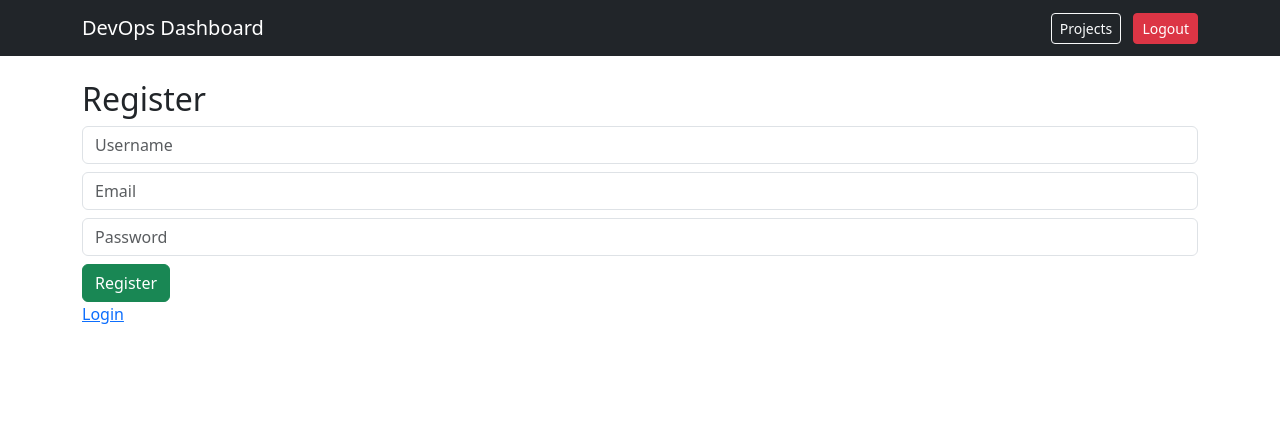
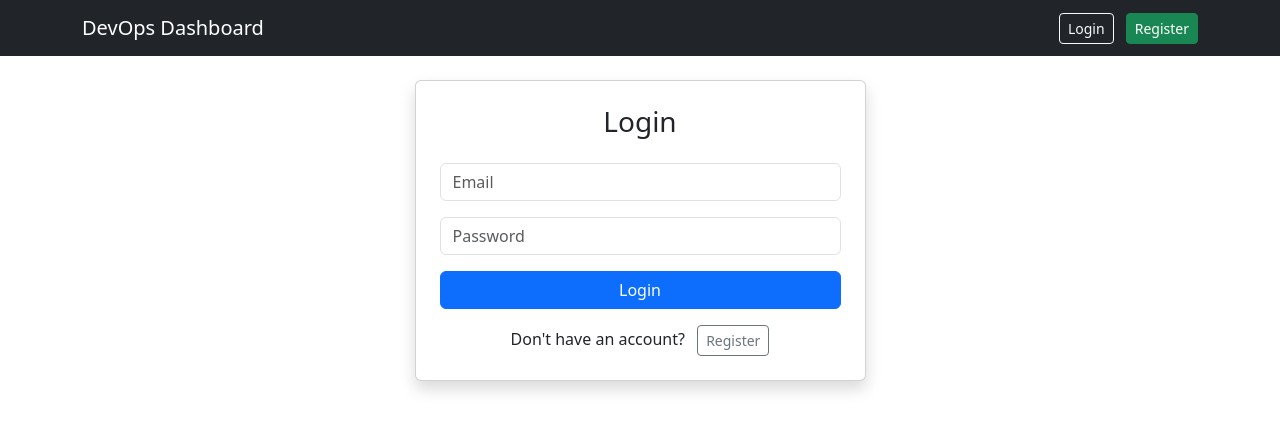
Before and after one commit to Amanzuu/Devops-flask-dashboard, a Flask app: page /login in a window 1280 px wide. Shown: the top 431 px of the page. Run offline with Flask 3, Linux system fonts and the light colour scheme.

Commit message:
Improve login and register UI with centered Bootstrap card layout

```diff
--- a/app/routes.py
+++ b/app/routes.py
@@ -3,6 +3,7 @@ from flask_login import login_user, logout_user, login_required, current_user
 from werkzeug.security import generate_password_hash, check_password_hash
 from .models import User, Project
 from . import db
+from .models import User, Project, Deployment
 
 main = Blueprint("main", __name__)
 
@@ -67,3 +68,36 @@ def create_project():
         return redirect(url_for("main.projects"))
 
     return render_template("create_project.html")
+
+#Deploye route
+
+import time
+import random
+
+@main.route("/projects/<int:project_id>/deploy")
+@login_required
+def deploy(project_id):
+    project = Project.query.get_or_404(project_id)
+
+    deployment = Deployment(
+        project_id=project.id,
+        status="Running",
+        logs="Starting deployment...\nCloning repository...\nBuilding Docker image...\n"
+    )
+
+    db.session.add(deployment)
+    db.session.commit()
+
+    # Simulate deployment result
+    time.sleep(2)
+
+    if random.choice([True, False]):
+        deployment.status = "Success"
+        deployment.logs += "Deployment completed successfully!"
+    else:
+        deployment.status = "Failed"
+        deployment.logs += "Deployment failed during build step."
+
+    db.session.commit()
+
+    return redirect(url_for("main.home"))
--- a/app/templates/base.html
+++ b/app/templates/base.html
@@ -2,16 +2,42 @@
 <html>
 <head>
     <title>DevOps Dashboard</title>
-    <link href="https://cdn.jsdelivr.net/npm/bootstrap@5.3.2/dist/css/bootstrap.min.css" rel="stylesheet">
+
+    <!-- Bootstrap CSS -->
+    <link href="https://cdn.jsdelivr.net/npm/bootstrap@5.3.2/dist/css/bootstrap.min.css"
+          rel="stylesheet">
 </head>
+
 <body>
 
 <nav class="navbar navbar-expand-lg navbar-dark bg-dark">
     <div class="container">
-        <a class="navbar-brand" href="/">DevOps Dashboard</a>
+        <a class="navbar-brand" href="{{ url_for('main.home') }}">
+            DevOps Dashboard
+        </a>
+
         <div>
-            <a class="btn btn-outline-light btn-sm me-2" href="/projects">Projects</a>
-            <a class="btn btn-danger btn-sm" href="/logout">Logout</a>
+            {% if current_user.is_authenticated %}
+                <a class="btn btn-outline-light btn-sm me-2"
+                   href="{{ url_for('main.projects') }}">
+                    Projects
+                </a>
+
+                <a class="btn btn-danger btn-sm"
+                   href="{{ url_for('main.logout') }}">
+                    Logout
+                </a>
+            {% else %}
+                <a class="btn btn-outline-light btn-sm me-2"
+                   href="{{ url_for('main.login') }}">
+                    Login
+                </a>
+
+                <a class="btn btn-success btn-sm"
+                   href="{{ url_for('main.register') }}">
+                    Register
+                </a>
+            {% endif %}
         </div>
     </div>
 </nav>
--- a/app/templates/login.html
+++ b/app/templates/login.html
@@ -1,11 +1,25 @@
 {% extends "base.html" %}
 {% block content %}
-<h2>Register</h2>
-<form method="POST">
-    <input class="form-control mb-2" type="text" name="username" placeholder="Username" required>
-    <input class="form-control mb-2" type="email" name="email" placeholder="Email" required>
-    <input class="form-control mb-2" type="password" name="password" placeholder="Password" required>
-    <button class="btn btn-success">Register</button>
-</form>
-<a href="/login">Login</a>
+
+<div class="row justify-content-center">
+    <div class="col-md-6 col-lg-5">
+        <div class="card shadow p-4">
+            <h3 class="mb-4 text-center">Login</h3>
+
+            <form method="POST">
+                <input class="form-control mb-3" type="email" name="email" placeholder="Email" required>
+                <input class="form-control mb-3" type="password" name="password" placeholder="Password" required>
+                <button class="btn btn-primary w-100">Login</button>
+            </form>
+
+            <div class="mt-3 text-center">
+                <span>Don't have an account?</span>
+                <a href="{{ url_for('main.register') }}" class="btn btn-outline-secondary btn-sm ms-2">
+                    Register
+                </a>
+            </div>
+        </div>
+    </div>
+</div>
+
 {% endblock %}
```
Also changed, not shown: app/templates/dashboard.html (+10 -2 lines), app/templates/register.html (+23 -8 lines).
